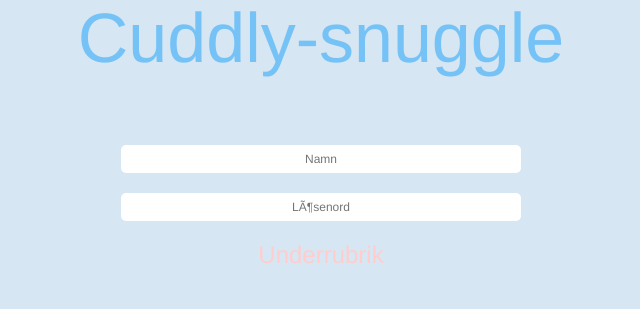
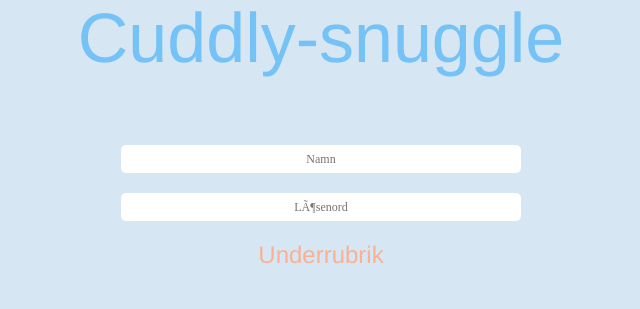
Before and after one commit to idaglenne/cuddly-sniffle, a PHP site: page / in a window 1280 px wide. Shown: the part 102-411 px from the top of the page, without its empty margins (319-959 px from the left). Run offline with PHP 8.4, Linux system fonts and the light colour scheme.

Commit message:
placeholder & ny färg på h2

```diff
--- a/design.css
+++ b/design.css
@@ -35,8 +35,13 @@ h1{
 
 
 h2 {
-    color: #FFCDCD;
+    color: #F8B195;
     font-family: "Helvetica";
     font-weight: lighter;
     text-align: center;
 }
+
+::placeholder {
+  font-family: "Helvetica";
+  font-family: lighter;
+}
```
